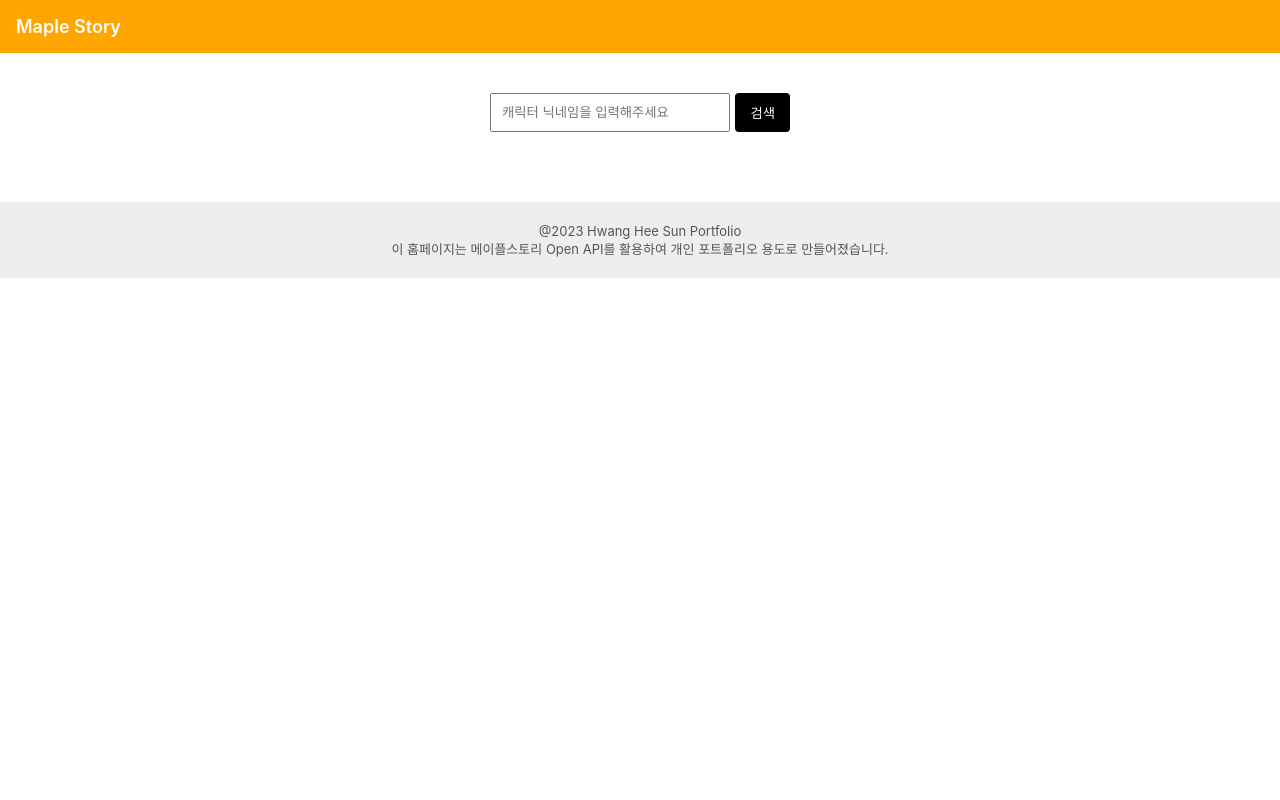
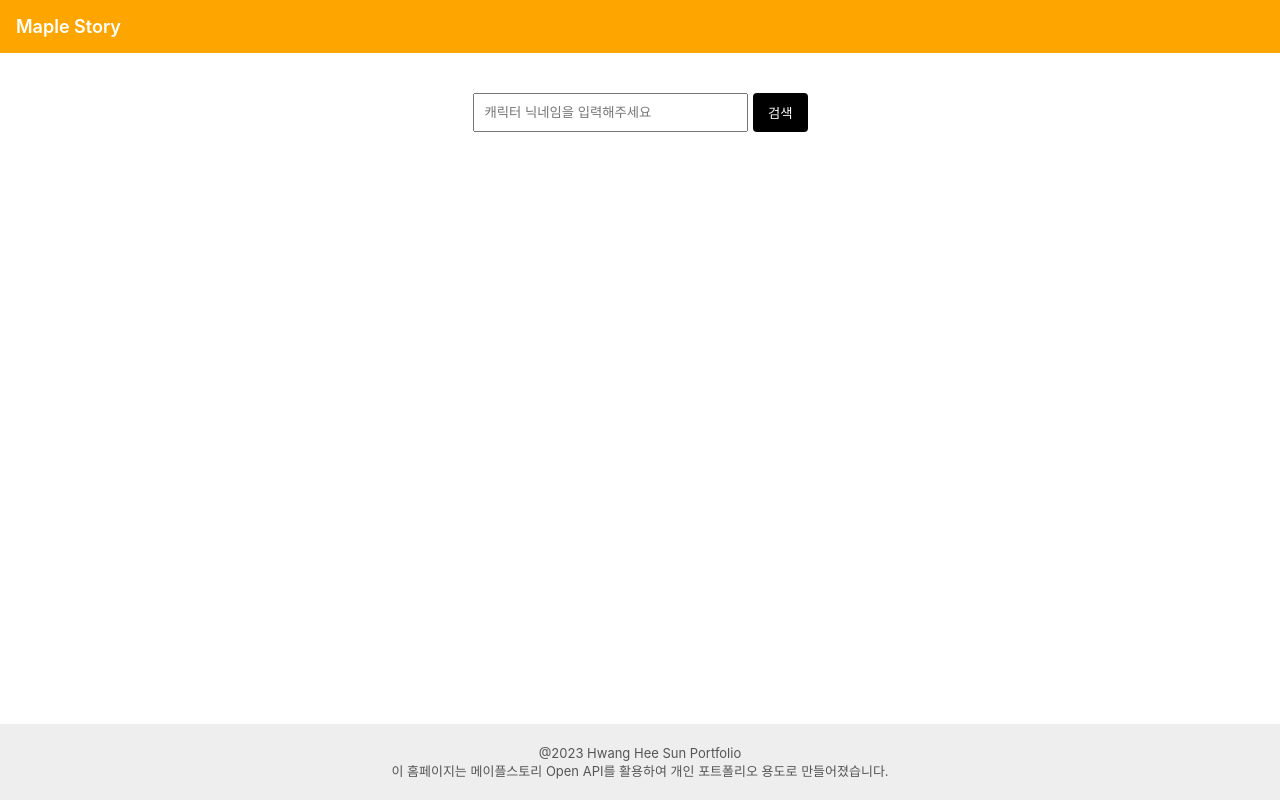
Before and after one commit to HEESUNae/React-Maple, a React (Create React App) app: page / in a window 1280 px wide. Built offline with nearby package versions, Linux system fonts and the light colour scheme.

Commit message:
design: footer 하단고정

```diff
--- a/src/components/layout/style.ts
+++ b/src/components/layout/style.ts
@@ -1,7 +1,11 @@
 import styled from 'styled-components';
 
 export const StyledLayout = styled.div`
+  display: flex;
+  flex-direction: column;
+  height: 100vh;
   main {
+    flex: 1;
     padding: 2rem;
   }
 `;
--- a/src/pages/MainPage/style.ts
+++ b/src/pages/MainPage/style.ts
@@ -2,7 +2,7 @@ import styled from 'styled-components';
 
 export const StyledMainPage = styled.div`
   .nickname-search-container {
-    width: 30rem;
+    width: 33.5rem;
     margin: 2rem auto;
     form {
       display: flex;
```
